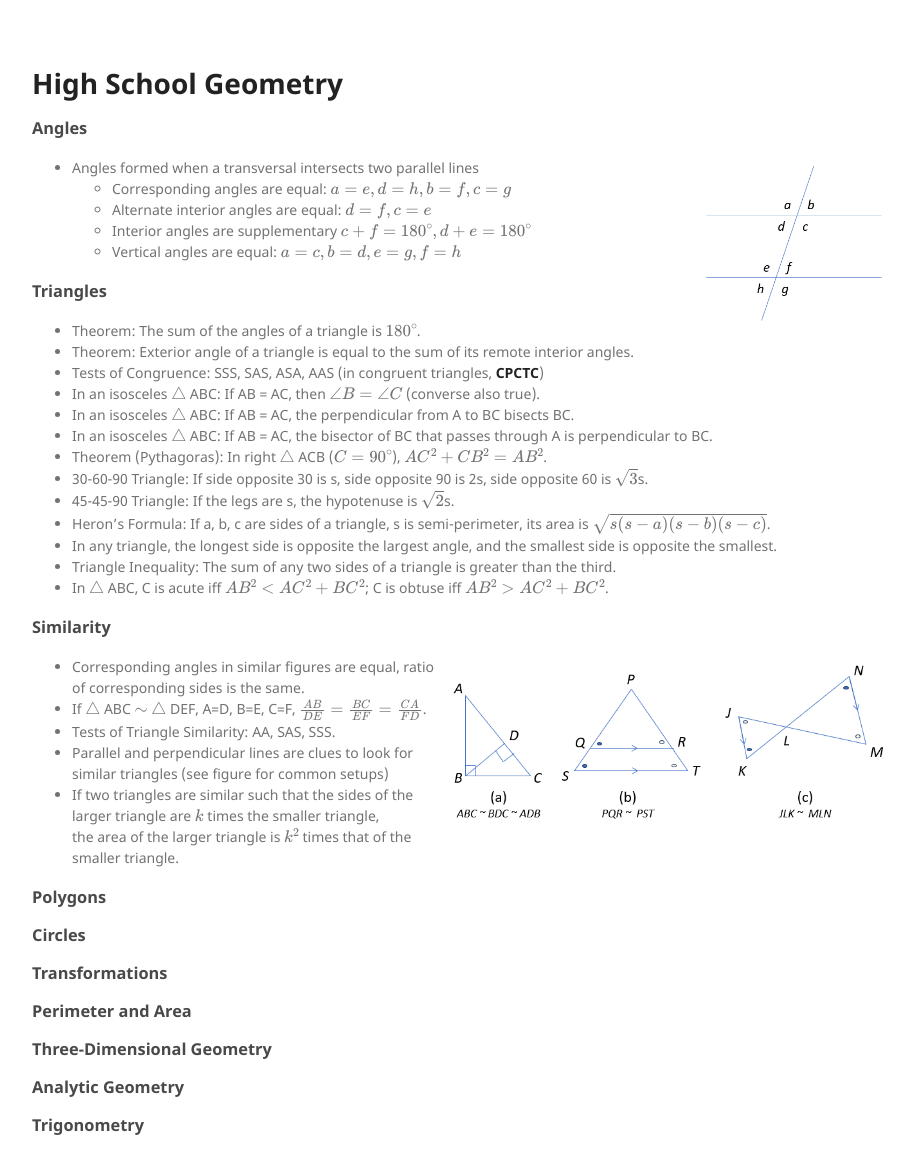
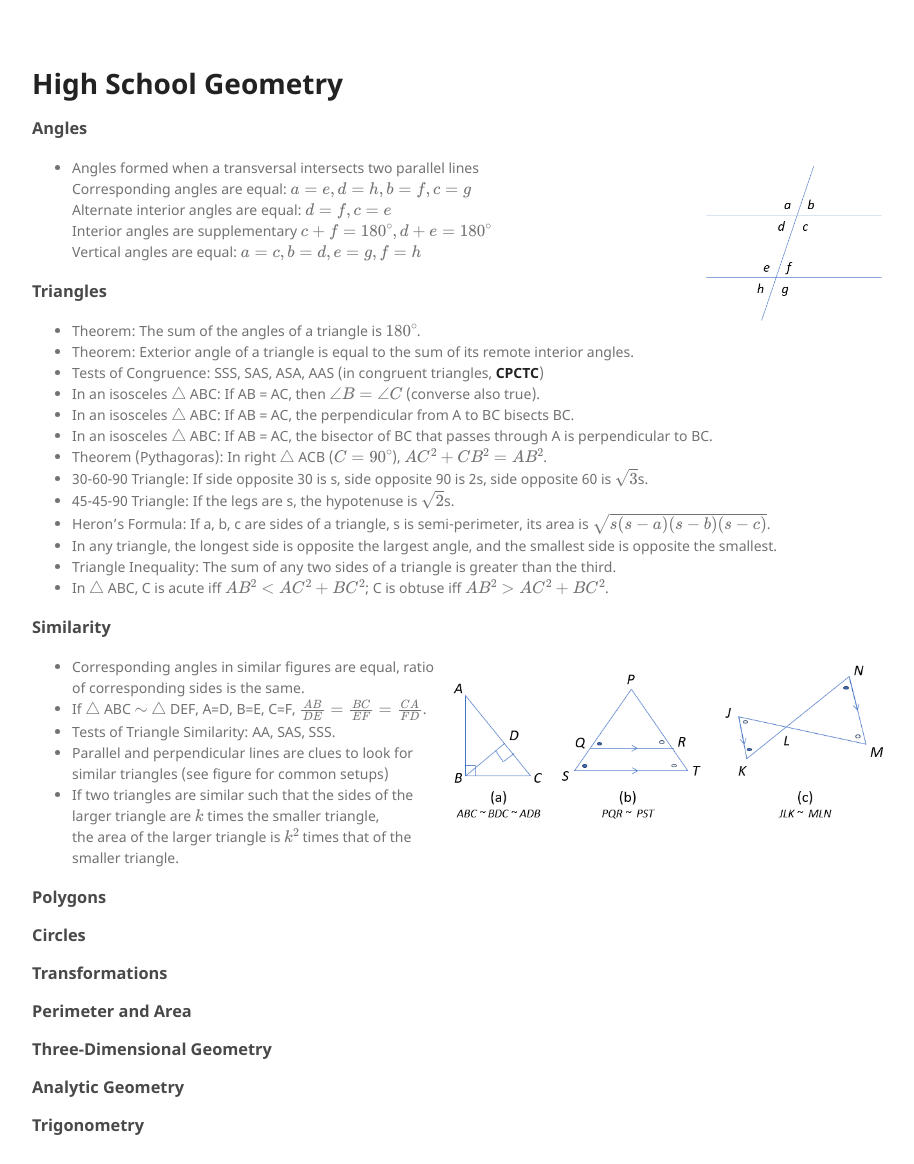
Before and after one commit to pmp-gh/pmp-gh.github.com, a Jekyll site: the page built from notes/high_school/geometry.md, in a window 1280 px wide. Shown: the whole page, without its empty margins (178-1092 px from the left). Built offline with Jekyll 4.4.1, drawn with Linux system fonts in a browser that asks for light colours; our own code applies the rules of GitHub Pages for plain Markdown files; formulas are drawn with MathJax 3; the repository's description, which GitHub fills in, is left out.

Commit message:
Fixed formatting

```diff
--- a/notes/high_school/geometry.md
+++ b/notes/high_school/geometry.md
@@ -4,10 +4,10 @@ High School Geometry
 ### Angles
   <img src="./geometry_figs/par_lines_angles.png" align="right" width="200"/>
 * Angles formed when a transversal intersects two parallel lines
-  * Corresponding angles are equal: $a=e,d=h,b=f,c=g$
-  * Alternate interior angles are equal: $d=f, c=e$
-  * Interior angles are supplementary $c+f=180^\circ, d+e=180^\circ$
-  * Vertical angles are equal: $a=c, b=d, e=g, f=h$
+  Corresponding angles are equal: $a=e,d=h,b=f,c=g$
+  Alternate interior angles are equal: $d=f, c=e$
+  Interior angles are supplementary $c+f=180^\circ, d+e=180^\circ$
+  Vertical angles are equal: $a=c, b=d, e=g, f=h$
 
 ### Triangles
 * Theorem: The sum of the angles of a triangle is $180^\circ$.
```
